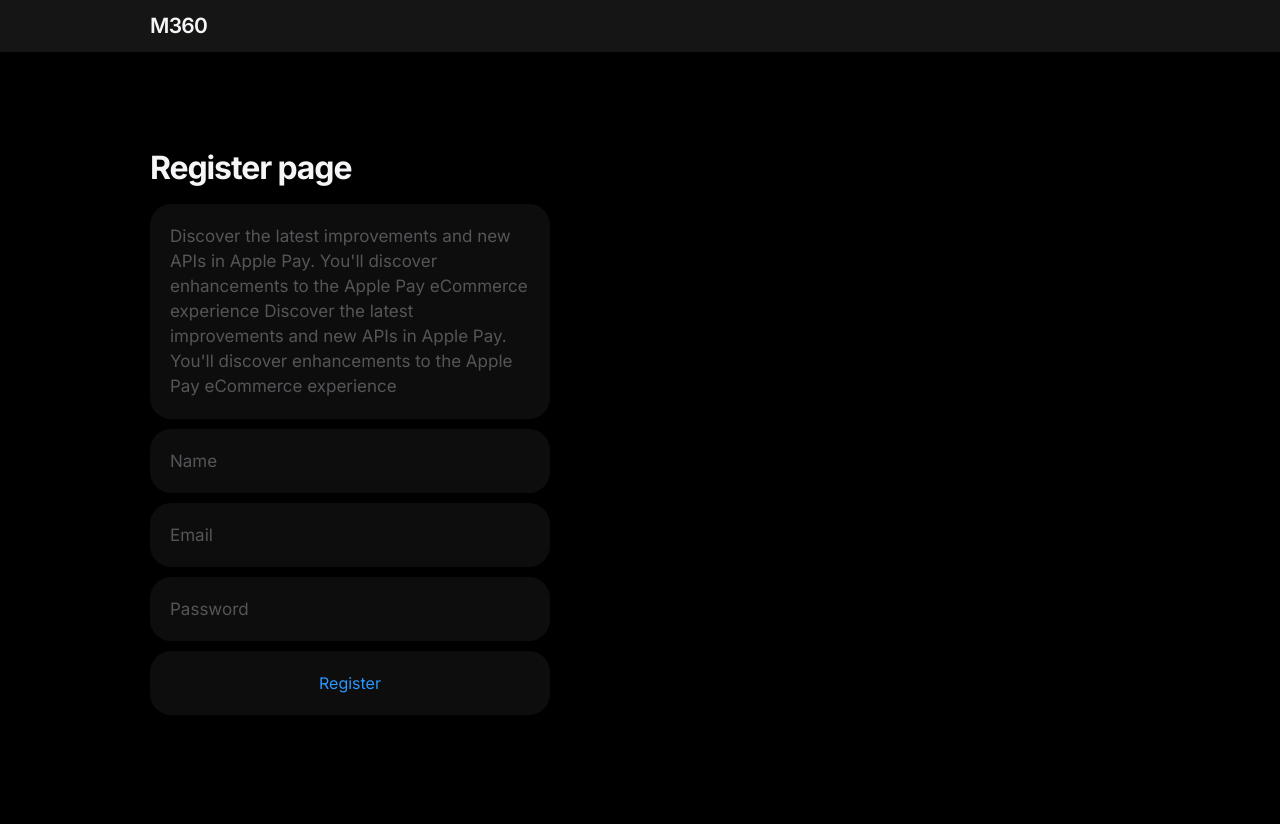
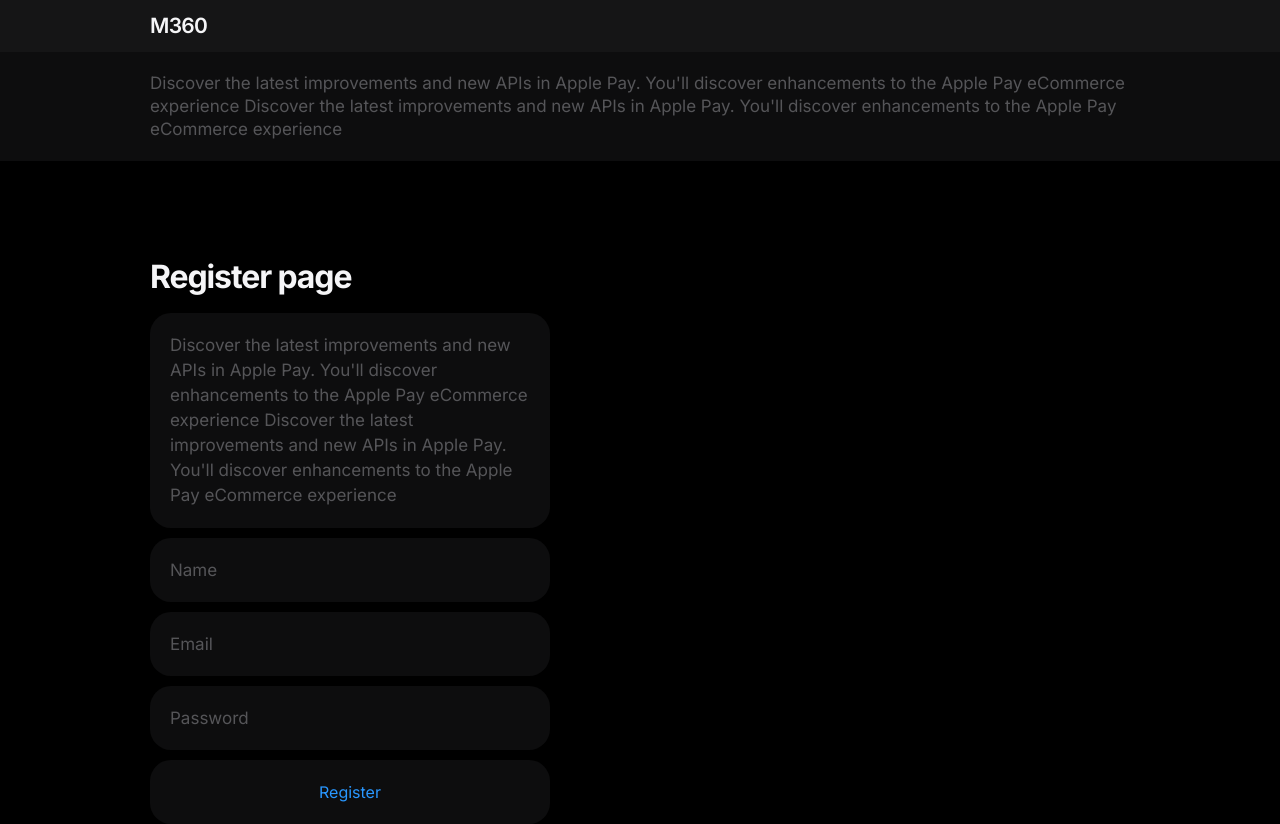
Before and after one commit to Vetttta/M360, a Next.js app: page /register in a window 1280 px wide. Before the commit the page ends 800 px from the top, so only its background shows below. Built offline with nearby package versions, Linux system fonts and the light colour scheme.

Commit message:
Register page notification fix

```diff
--- a/app/register/page.tsx
+++ b/app/register/page.tsx
@@ -8,6 +8,9 @@ export default function Page() {
           <p className="font-semibold text-[21px] tracking-[-0.035em]">M360</p>
         </div>
       </div>
+        <div className="bg-bg p-[20px]">
+        <p className="text-[17px] w-bgL mx-auto text-light-gray-bg leading-[1.35]">Discover the latest improvements and new APIs in Apple Pay. You'll discover enhancements to the Apple Pay eCommerce experience Discover the latest improvements and new APIs in Apple Pay. You'll discover enhancements to the Apple Pay eCommerce experience</p>
+      </div>
       <RegisterForm />
     </div>
   )
```
